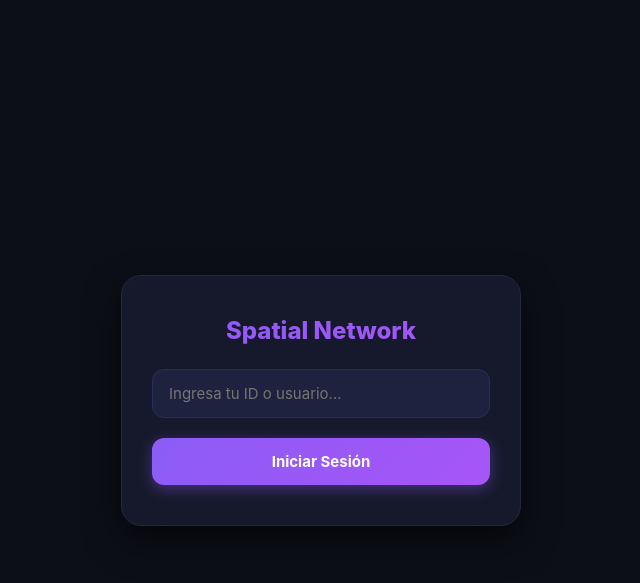
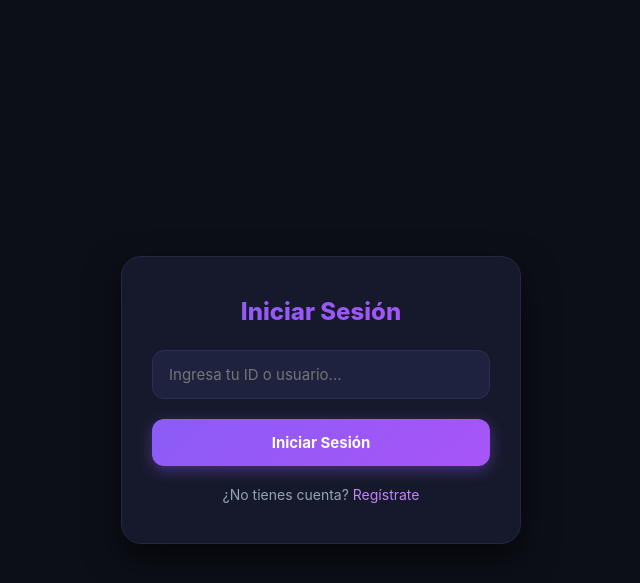
Before and after one commit to moisescarreno206-ui/spatial-network, a Flask app: page / in a window 1280 px wide. Shown: the top 583 px of the page, without its empty margins (319-959 px from the left). Run offline with Flask 3, Linux system fonts and the light colour scheme; parts of the project's set-up code (start-up, migrations or seed data) failed here and were passed over.

Commit message:
Update auth.html

```diff
--- a/templates/auth.html
+++ b/templates/auth.html
@@ -35,7 +35,7 @@
             overflow: hidden;
         }
 
-        /* --- PANTALLA DE INICIO DE SESIÓN --- */
+        /* --- PANTALLA DE INICIO DE SESIÓN Y REGISTRO --- */
         #login-ui {
             display: flex;
             align-items: center;
@@ -468,9 +468,15 @@
     <!-- 1. PANTALLA DE LOGIN / REGISTRO -->
     <div id="login-ui">
         <div class="login-card">
-            <h1>Spatial Network</h1>
+            <h1 id="auth-title">Iniciar Sesión</h1>
             <input type="text" id="usernameInput" class="login-input" placeholder="Ingresa tu ID o usuario...">
-            <button class="login-btn" onclick="iniciarSesion()">Iniciar Sesión</button>
+            <button class="login-btn" id="auth-main-btn" onclick="handleAuth()">Iniciar Sesión</button>
+            <p style="margin-top: 20px; color: var(--text-muted); font-size: 14px;">
+                <span id="auth-text">¿No tienes cuenta?</span>
+                <a href="#" style="color: var(--accent-purple); text-decoration: none;" onclick="toggleAuthMode(event)">
+                    <span id="auth-toggle-text">Regístrate</span>
+                </a>
+            </p>
         </div>
     </div>
 
@@ -589,6 +595,7 @@
         let isConnected = false;
         let currentRecipientId = null;
         let currentUserId = null;
+        let isLoginMode = true;
 
         // Comprobar la sesión al cargar la página
         window.onload = () => {
@@ -646,13 +653,41 @@
             };
         };
 
-        function iniciarSesion() {
+        function toggleAuthMode(event) {
+            event.preventDefault();
+            isLoginMode = !isLoginMode;
+
+            document.getElementById('auth-title').innerText = isLoginMode ? "Iniciar Sesión" : "Crear Cuenta";
+            document.getElementById('auth-main-btn').innerText = isLoginMode ? "Iniciar Sesión" : "Registrarse";
+            document.getElementById('auth-text').innerText = isLoginMode ? "¿No tienes cuenta?" : "¿Ya tienes cuenta?";
+            document.getElementById('auth-toggle-text').innerText = isLoginMode ? "Regístrate" : "Inicia Sesión";
+        }
+
+        function handleAuth() {
             const inputVal = document.getElementById('usernameInput').value.trim();
-            if (inputVal !== "") {
-                localStorage.setItem("spatial_user", JSON.stringify({ id: inputVal, name: inputVal }));
-                window.location.reload();
+            if (!inputVal) {
+                alert("Por favor ingresa un nombre de usuario o ID válido.");
+                return;
+            }
+
+            let users = JSON.parse(localStorage.getItem("spatial_users") || "{}");
+
+            if (isLoginMode) {
+                if (users[inputVal] || inputVal) { // Permite acceso si ya existe o si se usa el flujo simulado directo
+                    localStorage.setItem("spatial_user", JSON.stringify({ id: inputVal, name: inputVal }));
+                    window.location.reload();
+                } else {
+                    alert("Usuario no encontrado. Regístrate primero.");
+                }
             } else {
-                alert("Por favor ingresa un nombre de usuario o ID válido.");
+                if (users[inputVal]) {
+                    alert("Este usuario ya existe.");
+                } else {
+                    users[inputVal] = { id: inputVal, created_at: new Date().toISOString() };
+                    localStorage.setItem("spatial_users", JSON.stringify(users));
+                    alert("Registro exitoso. Ahora puedes iniciar sesión.");
+                    toggleAuthMode({ preventDefault: () => {} });
+                }
             }
         }
 
```
